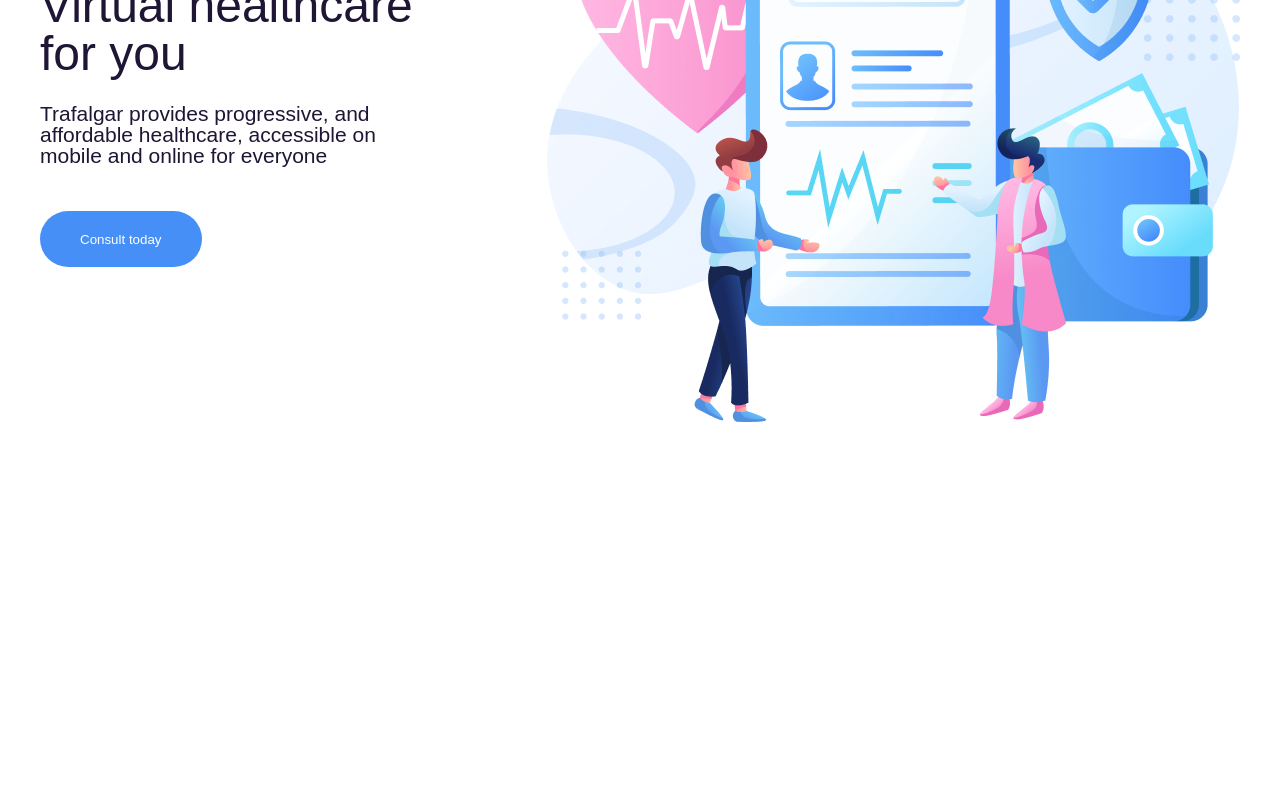
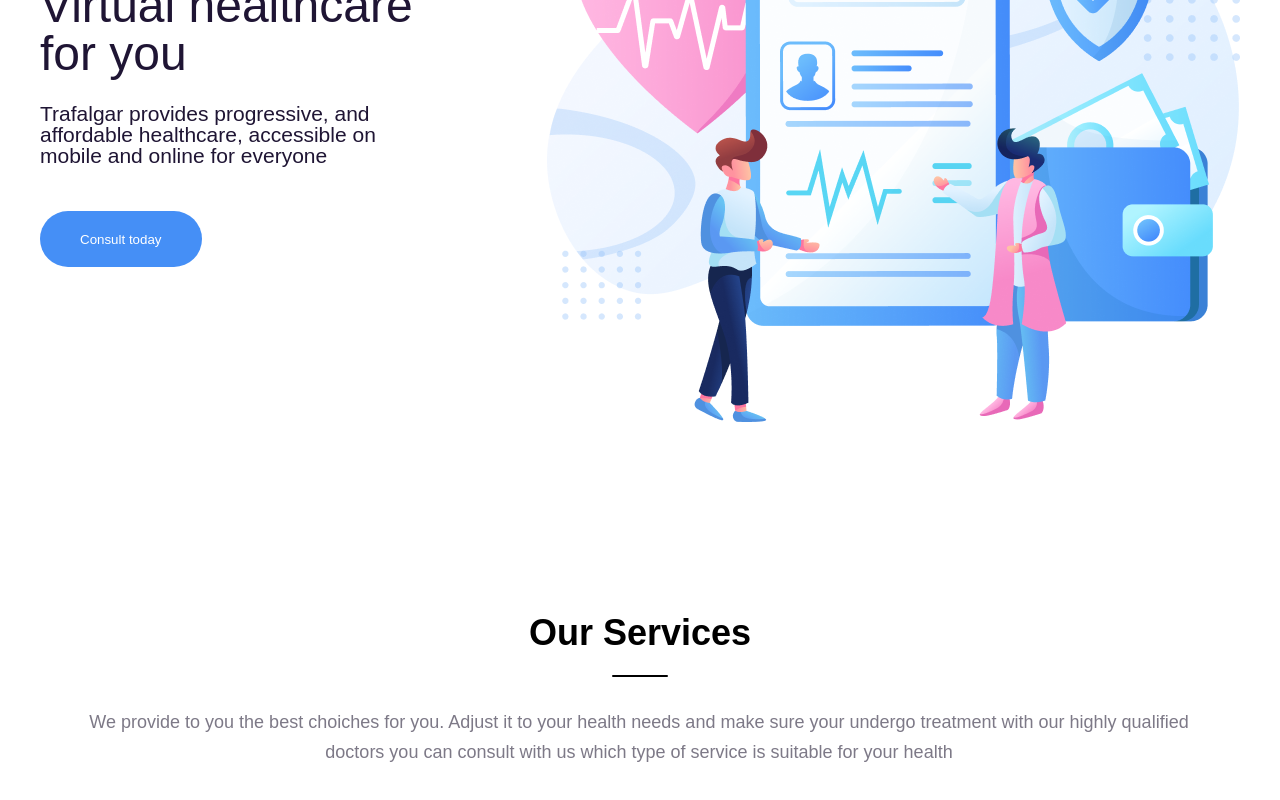
Before and after one commit to ViniciusVof/Trafalgar, a React (Vite) app: page / in a window 1280 px wide. Shown: the part 332-1132 px from the top of the page. Before the commit the page ends 800 px from the top, so only its background shows below. Built offline with nearby package versions, Linux system fonts and the light colour scheme.

Commit message:
feat: Creating a title component

```diff
--- a/src/components/Button/index.tsx
+++ b/src/components/Button/index.tsx
@@ -1,5 +1,10 @@
+import { HTMLAttributes } from "react";
 import { Wrapper } from "./styles";
 
-export function Button({ ...props }) {
-  return <Wrapper {...props} />;
+interface IButton extends HTMLAttributes<HTMLButtonElement> {
+  variant?: "primary" | "secondary";
 }
+
+export function Button({ variant = "primary", ...props }: IButton) {
+  return <Wrapper variant={variant} {...props} />;
+}
--- a/src/components/Button/styles.ts
+++ b/src/components/Button/styles.ts
@@ -1,10 +1,15 @@
 import styled from "styled-components";
 
-export const Wrapper = styled.button`
+interface IButton {
+  variant: "primary" | "secondary";
+}
+
+export const Wrapper = styled.button<IButton>`
   height: 56px;
   padding: 0px 40px;
   color: ${({ theme }) => theme.white};
   border-radius: 55px;
   border: 0;
-  background-color: ${({ theme }) => theme.primary};
+  background-color: ${({ variant, theme }) =>
+    variant === "primary" ? theme.primary : theme.white};
 `;
--- /dev/null
+++ b/src/components/OurServices/index.tsx
@@ -0,0 +1,16 @@
+import { Title } from "../Title";
+import { Wrapper } from "./styles";
+
+export function OurServices() {
+  return (
+    <Wrapper>
+      <Title centralized>Our Services</Title>
+      <p>
+        We provide to you the best choiches for you. Adjust it to your health
+        needs and make sure your undergo treatment with our highly qualified
+        doctors you can consult with us which type of service is suitable for
+        your health
+      </p>
+    </Wrapper>
+  );
+}
--- /dev/null
+++ b/src/components/OurServices/styles.ts
@@ -0,0 +1,13 @@
+import styled from "styled-components";
+
+export const Wrapper = styled.div`
+  margin-top: 190px;
+  p {
+    font-size: 18px;
+    font-weight: ${({ theme }) => theme.fontWeight.light};
+    color: ${({ theme }) => theme.text};
+    line-height: 30px;
+    text-align: center;
+    padding: 0px 85px 80px 83px;
+  }
+`;
--- /dev/null
+++ b/src/components/Title/index.tsx
@@ -0,0 +1,11 @@
+import { ReactNode } from "react";
+import { Wrapper } from "./styles";
+
+interface ITitle {
+  centralized?: boolean;
+  children: ReactNode;
+}
+
+export function Title({ children, centralized = false }: ITitle) {
+  return <Wrapper centralized={centralized}>{children}</Wrapper>;
+}
--- /dev/null
+++ b/src/components/Title/styles.ts
@@ -0,0 +1,28 @@
+import styled from "styled-components";
+
+interface IWrapper {
+  centralized: boolean;
+}
+
+export const Wrapper = styled.h2<IWrapper>`
+  font-size: 36px;
+  font-weight: ${({ theme }) => theme.fontWeight.bold};
+  color: ${({ theme }) => theme.title};
+  position: relative;
+
+  text-align: ${({ centralized }) => centralized && "center"};
+
+  &::after {
+    content: "";
+    position: absolute;
+    bottom: -26px;
+    left: ${({ centralized }) => (centralized ? "50%" : 0)};
+    transform: ${({ centralized }) => (centralized ? "translateX(-50%)" : 0)};
+    width: 56px;
+    height: 2px;
+    border-radius: 5px;
+    background-color: ${(props) => props.theme.title};
+  }
+
+  margin-bottom: 56px;
+`;
--- a/src/config/theme.ts
+++ b/src/config/theme.ts
@@ -4,6 +4,7 @@
   text: "#7D7987",
   primary: "#458FF6",
   white: "#FFF",
+  title: "#000",
   background: "linear-gradient(45deg, #67C3F3, #5A98F2)",
   fontWeight: {
     light: "300",
--- a/src/pages/Home/App.tsx
+++ b/src/pages/Home/App.tsx
@@ -1,11 +1,13 @@
 import { Header } from "../../components/Header";
 import { MainBanner } from "../../components/MainBanner";
+import { OurServices } from "../../components/OurServices";
 
 function App() {
   return (
     <>
       <Header />
       <MainBanner />
+      <OurServices />
     </>
   );
 }
```
